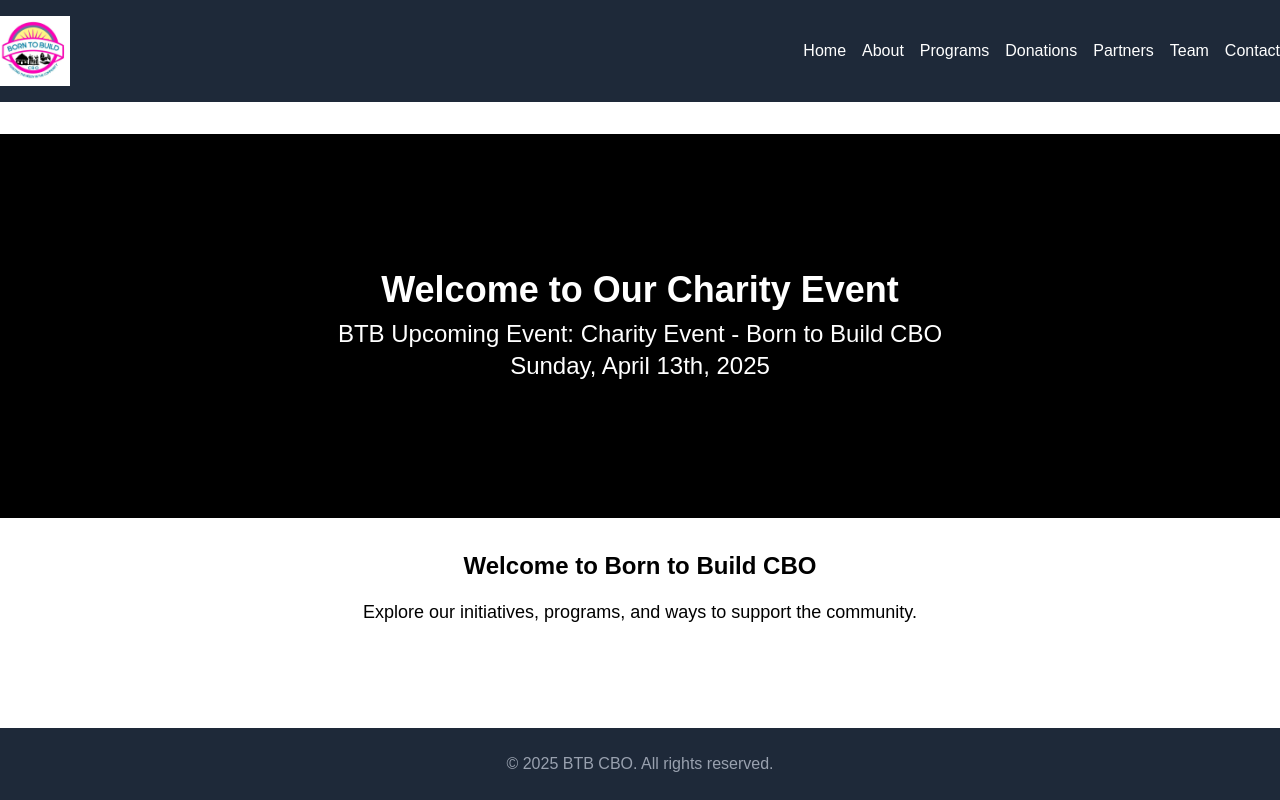
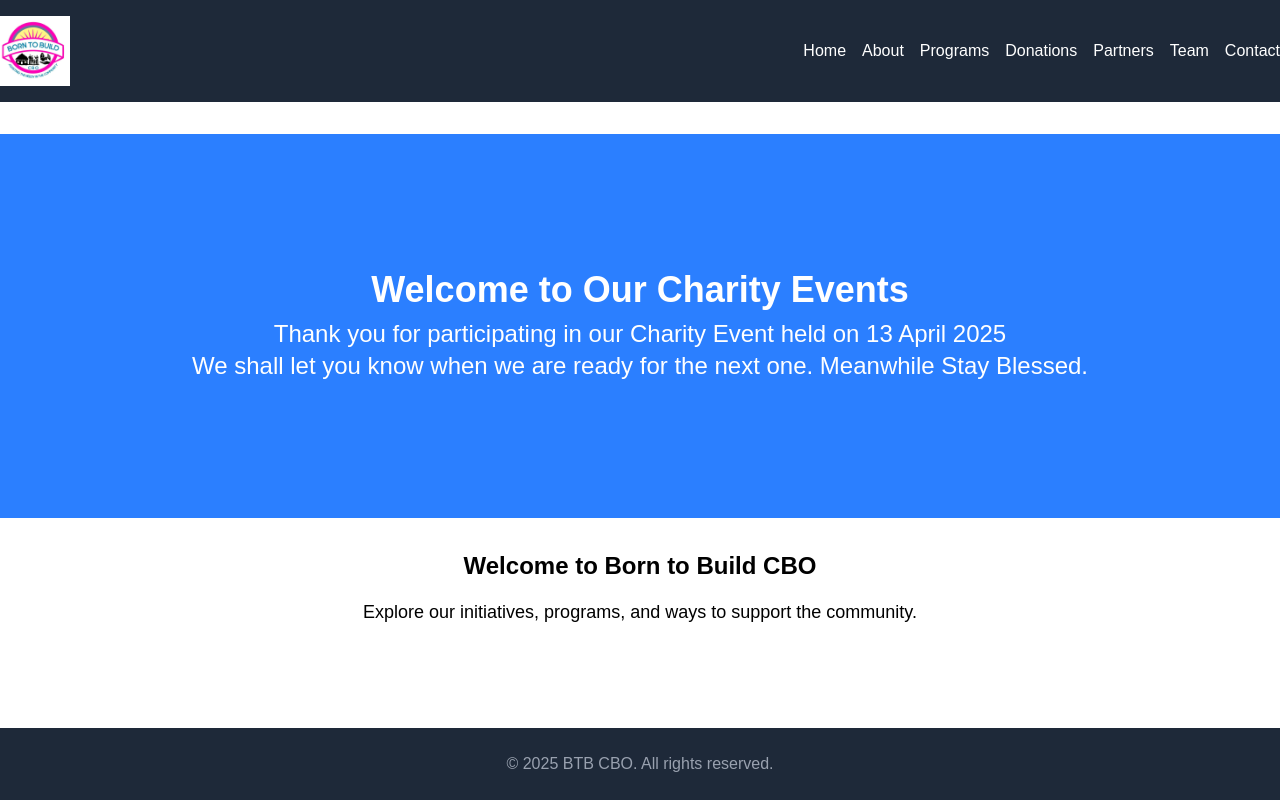
Before and after one commit to JKananda-code/borntobuild, a Next.js app: page / in a window 1280 px wide. Built offline with nearby package versions, Linux system fonts and the light colour scheme.

Commit message:
Chaned message on banner

```diff
--- a/app/components/Banner.jsx
+++ b/app/components/Banner.jsx
@@ -16,13 +16,13 @@
         className="rounded-lg"
       />
       {/* Overlay Content */}
-      <div className="absolute inset-0 bg-black bg-opacity-50 flex flex-col justify-center items-center text-center text-white px-4">
+      <div className="absolute inset-0 bg-blue-500 bg-opacity-50 flex flex-col justify-center items-center text-center text-white px-4">
         <h1 className="text-2xl md:text-4xl font-bold mb-2">
-          Welcome to Our Charity Event
+          Welcome to Our Charity Events
         </h1>
         <p className="text-lg md:text-2xl">
-          BTB Upcoming Event: Charity Event - Born to Build CBO<br />
-          Sunday, April 13th, 2025
+          Thank you for participating in our Charity Event held on 13 April 2025 <br />
+          We shall let you know when we are ready for the next one. Meanwhile Stay Blessed.
         </p>
       </div>
     </div>
```
